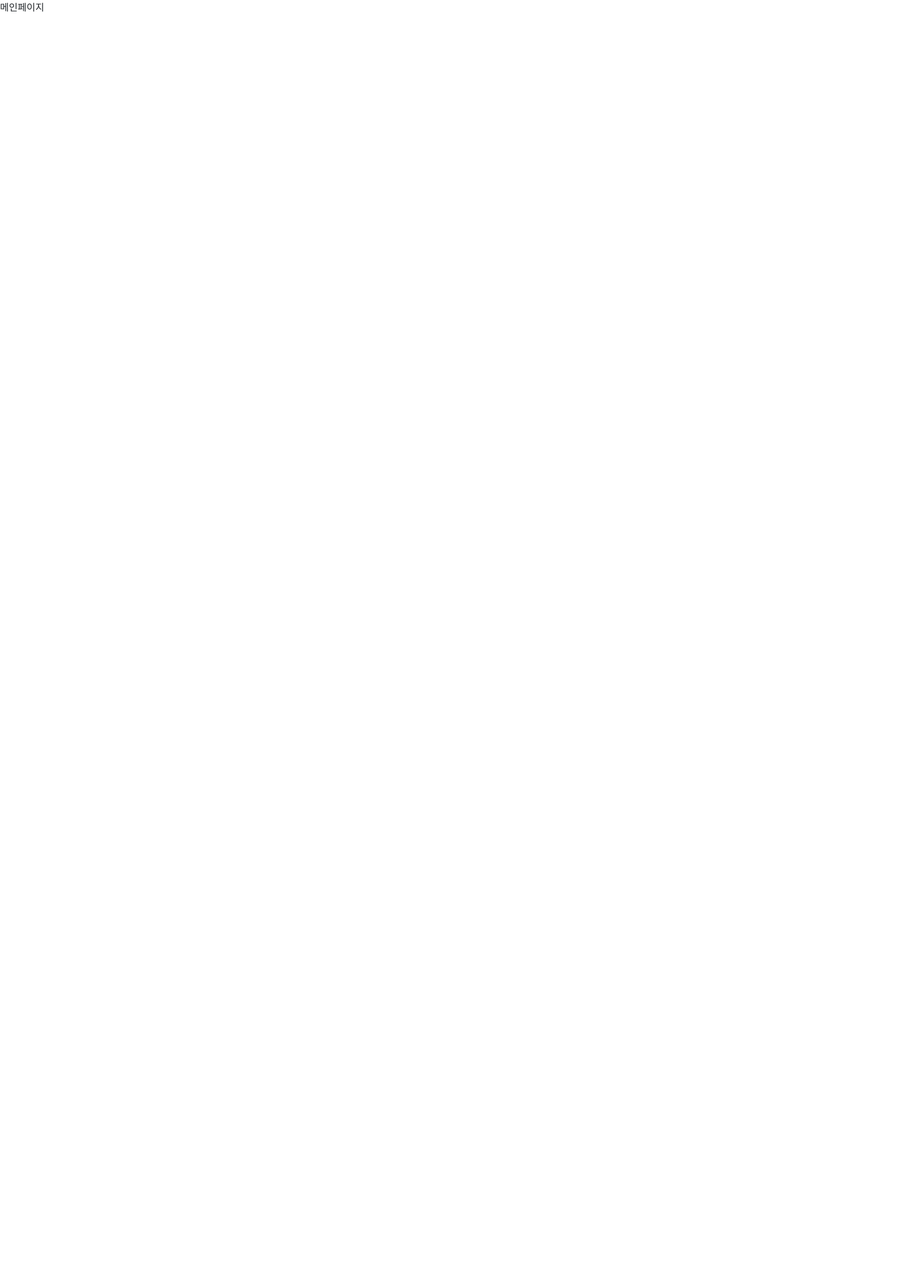
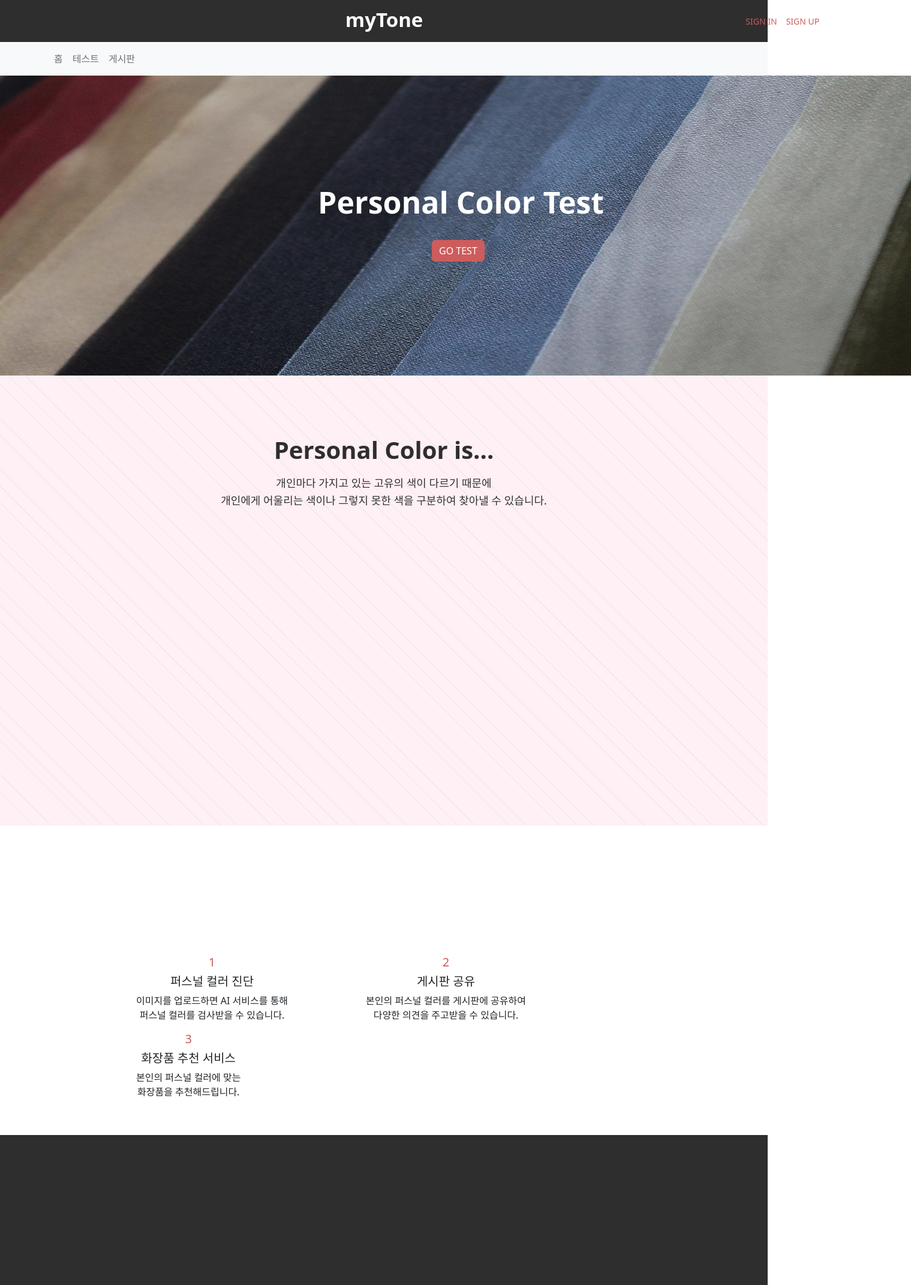
Before and after one commit to Project-MyTone/MyTone_Front, a React (Create React App) app: page / in a window 1280 px wide. Shown: the whole page at 60% size, 1519 px wide, since content can reach past the window. Before the commit the page ends 800 px from the top, so only its background shows below. Built offline with nearby package versions, Linux system fonts and the light colour scheme.

Commit message:
merge Header Main Footer

```diff
--- a/src/App.js
+++ b/src/App.js
@@ -3,17 +3,22 @@ import ArticlePost from './components/board/ArticlePost.js'
 import ArticleEdit from './components/board/ArticleEdit.js'
 import BoardMain from './components/board/BoardMain'
 import ArticleDetail from './components/board/ArticleDetail'
+import Main from './Main/Main'
+import Header from './Layout/Header'
+import Footer from './Layout/Footer'
 
 function App() {
   return (
     <div className="App">
+      <Header></Header>
       <Routes>
-        <Route path="/" element={<div>메인페이지</div>}></Route>
+        <Route path="/" element={<Main/>}></Route>
         <Route path="/board" element={<BoardMain></BoardMain>}></Route>
         <Route path="/detail/:id" element={<ArticleDetail></ArticleDetail>}></Route>
         <Route path="/post" element={<ArticlePost></ArticlePost>}></Route>
         <Route path="/edit/:id" element={<ArticleEdit></ArticleEdit>}></Route>
       </Routes>
+      <Footer></Footer>
     </div>
   );
 }
```
